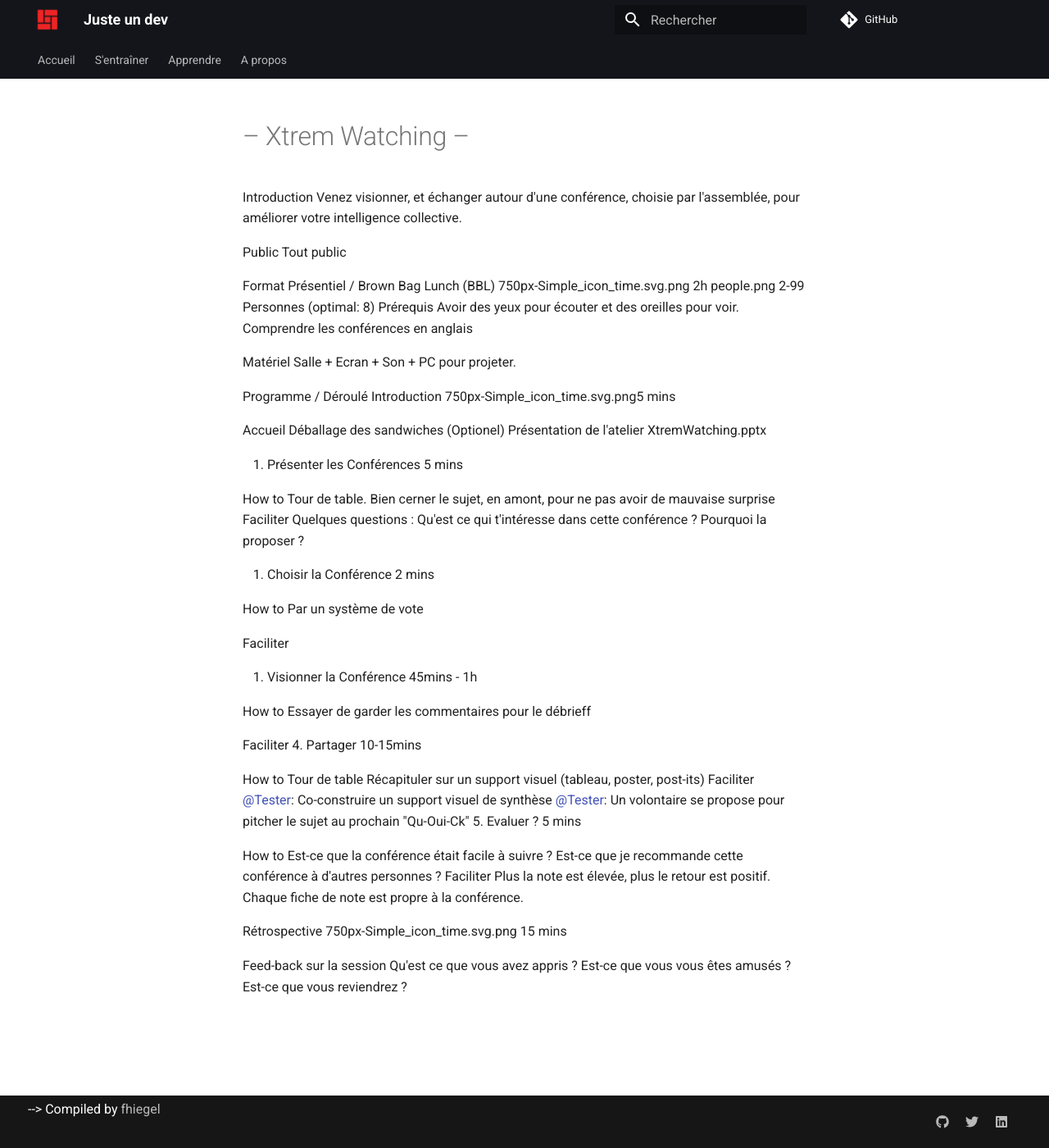
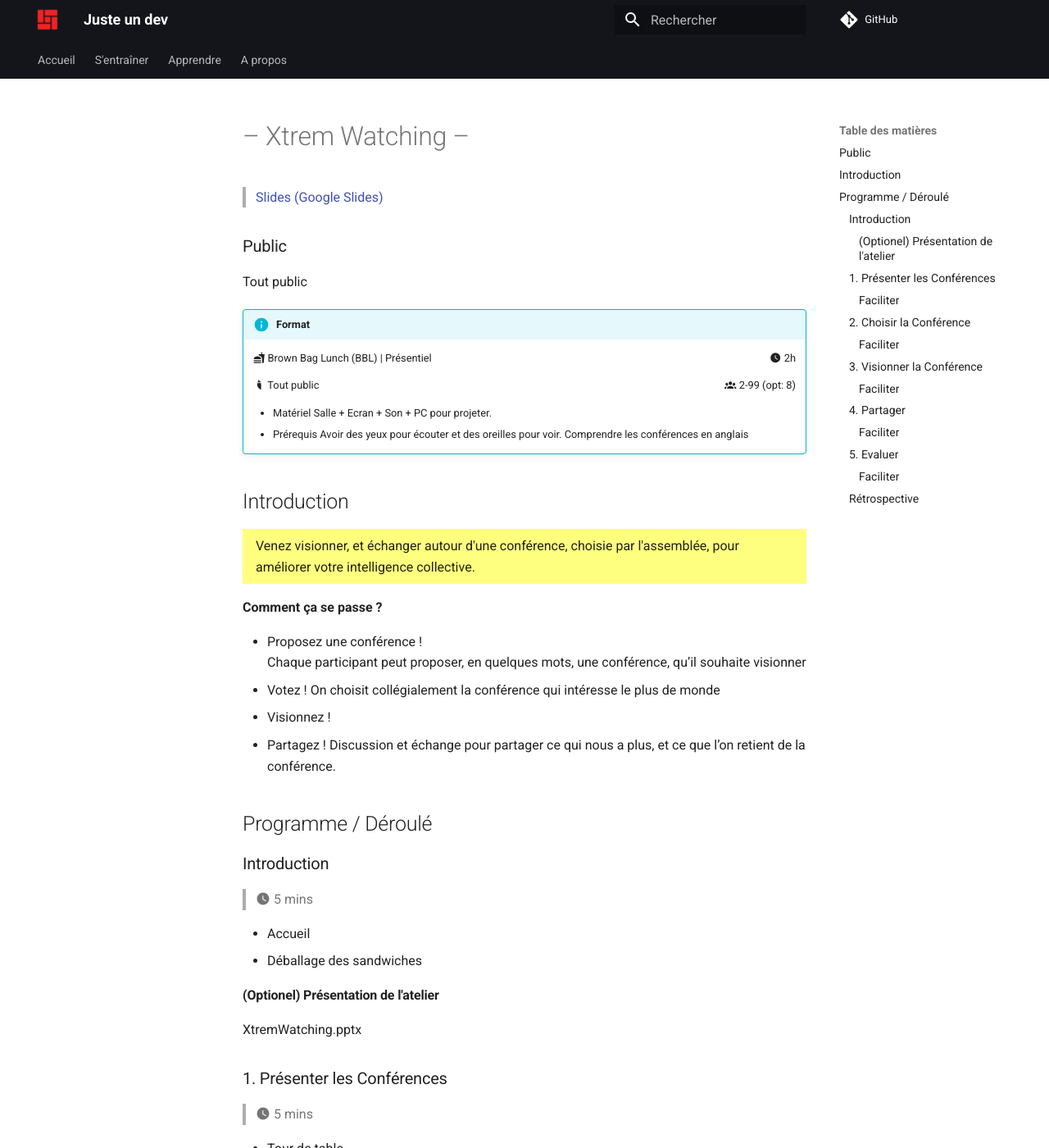
Before and after one commit to fhiegel/fhiegel.github.io, an MkDocs documentation site: the page built from docs/learn/workshops/xtrem-watching.md, in a window 1280 px wide and 1400 px high. Shown: the whole window at 82% size. Built offline with MkDocs 1.6.1 and Material for MkDocs 9.7.7, drawn with Linux system fonts in a browser that asks for light colours; comment, search, counter and statistics services are not loaded; some of the changed text lies outside the part shown.

Commit message:
xtrem-watching: first clean step

```diff
--- /dev/null
+++ b/docs/css/extra.css
@@ -0,0 +1,4 @@
+.icon-accent {
+    color:var(--md-accent-fg-color);
+    opacity: 0.5;
+}
--- a/docs/learn/workshops/xtrem-watching.md
+++ b/docs/learn/workshops/xtrem-watching.md
@@ -1,80 +1,121 @@
-# – Xtrem Watching –
-Introduction
+---
+title: – Xtrem Watching –
+---
+<style>
+.flex-row {
+    display: flex;
+    justify-content: space-between;
+    margin-block-start: 1em;
+    margin-block-end: 1em;
+    margin-inline-start: 0;
+    margin-inline-end: 0;
+}
+
+.flex-row * {
+    display: inline-block;
+}
+</style>
+
+> [Slides (Google Slides)](https://docs.google.com/presentation/d/e/2PACX-1vQIh3mw_j_TqRg87MvQXggCZzPQEnvAoBBlRenZQwbMPy1UbSZALJn3fYn-djbvChFtUlcIRcgm5tBy/embed?slide=id.p)
+
+### Public
+Tout public
+
+!!! info "Format"
+    <div class="flex-row">
+        <div>:material-food: Brown Bag Lunch (BBL) | Présentiel</div>
+        <div>:material-clock: 2h</div>
+    </div>
+    <div class="flex-row">
+        <div>:material-chili-mild: Tout public</div>
+        <div>:material-account-group: 2-99 (opt: 8)</div>
+    </div>
+
+    - Matériel
+        Salle + Ecran + Son + PC pour projeter.
+    - Prérequis
+        Avoir des yeux pour écouter et des oreilles pour voir. Comprendre les conférences en anglais
+
+## Introduction
+
+{==
+
 Venez visionner, et échanger autour d'une conférence, choisie par l'assemblée, pour améliorer votre intelligence collective.
 
-Public
-Tout public
+==}
+
+**Comment ça se passe ?**
+
+- Proposez une conférence ! <br>
+  Chaque participant peut proposer, en quelques mots, une conférence, qu’il souhaite visionner
+- Votez ! On choisit collégialement la conférence qui intéresse le plus de monde
+- Visionnez !
+- Partagez ! Discussion et échange pour partager ce qui nous a plus, et ce que l’on retient de la conférence.
+
+## Programme / Déroulé
+
+### Introduction
+> :material-clock: 5 mins
+
+- Accueil
+- Déballage des sandwiches
+
+#### (Optionel) Présentation de l'atelier
+XtremWatching.pptx
+
+### 1. Présenter les Conférences
+> :material-clock: 5 mins
+
+- Tour de table.
+- Bien cerner le sujet, en amont, pour ne pas avoir de mauvaise surprise
+
+#### Faciliter
+Quelques questions :
+- Qu'est ce qui t'intéresse dans cette conférence ?
+- Pourquoi la proposer ?
+
+### 2. Choisir la Conférence
+> :material-clock: 2 mins
+
+- Par un système de vote
+
+#### Faciliter
 
 
+### 3. Visionner la Conférence
+> :material-clock: 45mins - 1h
 
-Format
-Présentiel / Brown Bag Lunch (BBL)
-750px-Simple_icon_time.svg.png 2h
-people.png 2-99 Personnes (optimal: 8)
-Prérequis
-Avoir des yeux pour écouter et des oreilles pour voir.
-Comprendre les conférences en anglais
+- Essayer de garder les commentaires pour le débrieff
+- Prendre des notes
 
-Matériel
-Salle + Ecran + Son + PC pour projeter.
+#### Faciliter
+Faire en sorte de conserver le silence, pour éviter de biaiser l'audience.
 
-Programme / Déroulé
-Introduction
-750px-Simple_icon_time.svg.png5 mins
+### 4. Partager
+> :material-clock: 10-15mins
 
-Accueil
-Déballage des sandwiches
-(Optionel) Présentation de l'atelier
-XtremWatching.pptx
+- Tour de table
+- Récapituler sur un support visuel (tableau, poster, post-its)
 
-1. Présenter les Conférences
-   5 mins
+#### Faciliter
+- Le top, c'est d'avoir un Facilitateur Graphique
+- Co-construire un support visuel de synthèse
+- Un volontaire se propose pour pitcher le sujet à une prochaine instance de partage
 
-How to
-Tour de table.
-Bien cerner le sujet, en amont, pour ne pas avoir de mauvaise surprise
-Faciliter
-Quelques questions : Qu'est ce qui t'intéresse dans cette conférence ? Pourquoi la proposer ?
+### 5. Evaluer
+> :material-clock: 5 mins
 
-2. Choisir la Conférence
-   2 mins
+- Est-ce que la conférence était facile à suivre ?
+- Est-ce que je recommande cette conférence à d'autres personnes ?
 
-How to
-Par un système de vote
+#### Faciliter
+- Plus la note est élevée, plus le retour est positif.
+- Chaque fiche de note est propre à la conférence.
 
-Faciliter
+### Rétrospective
+> :material-clock: 15 mins
 
-
-3. Visionner la Conférence
-   45mins - 1h
-
-How to
-Essayer de garder les commentaires pour le débrieff
-
-Faciliter
-4. Partager
-   10-15mins
-
-How to
-Tour de table
-Récapituler sur un support visuel (tableau, poster, post-its)
-Faciliter
-@Tester: Co-construire un support visuel de synthèse
-@Tester: Un volontaire se propose pour pitcher le sujet au prochain "Qu-Oui-Ck"
-5. Evaluer ?
-   5 mins
-
-How to
-Est-ce que la conférence était facile à suivre ?
-Est-ce que je recommande cette conférence à d'autres personnes ?
-Faciliter
-Plus la note est élevée, plus le retour est positif.
-Chaque fiche de note est propre à la conférence.
-
-Rétrospective
-750px-Simple_icon_time.svg.png 15 mins
-
-Feed-back sur la session
-Qu'est ce que vous avez appris ?
-Est-ce que vous vous êtes amusés ?
-Est-ce que vous reviendrez ?
+- Feed-back sur la session
+- Qu'est ce que vous avez appris ?
+- Est-ce que vous vous êtes amusés ?
+- Est-ce que vous reviendrez ?
--- a/mkdocs.yml
+++ b/mkdocs.yml
@@ -54,6 +54,8 @@ theme:
     accent: red
 
 # Extra
+extra_css:
+  - css/extra.css
 
 extra:
   author:
```
Also changed, not shown: docs/learn/workshops/cold-watching.md (+9 -0 lines), docs/learn/workshops/xtrem-reading.md (+13 -6 lines), docs/practices/coding-dojo/index.md (+1 -1 lines), docs/practices/community-of-practices.md (added, +3 -0 lines), theme/css/theme-overrdes.css (line endings or trailing spaces).
